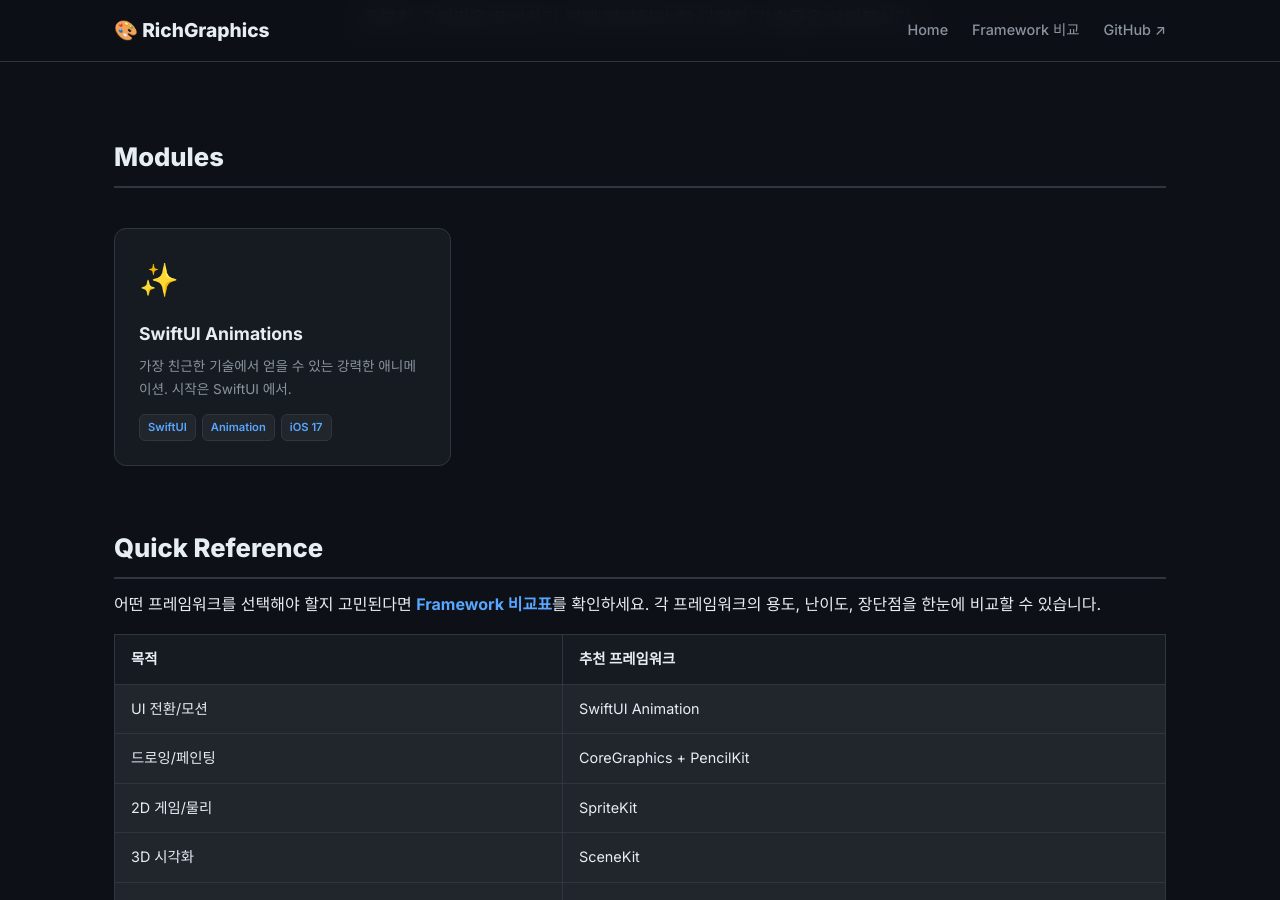
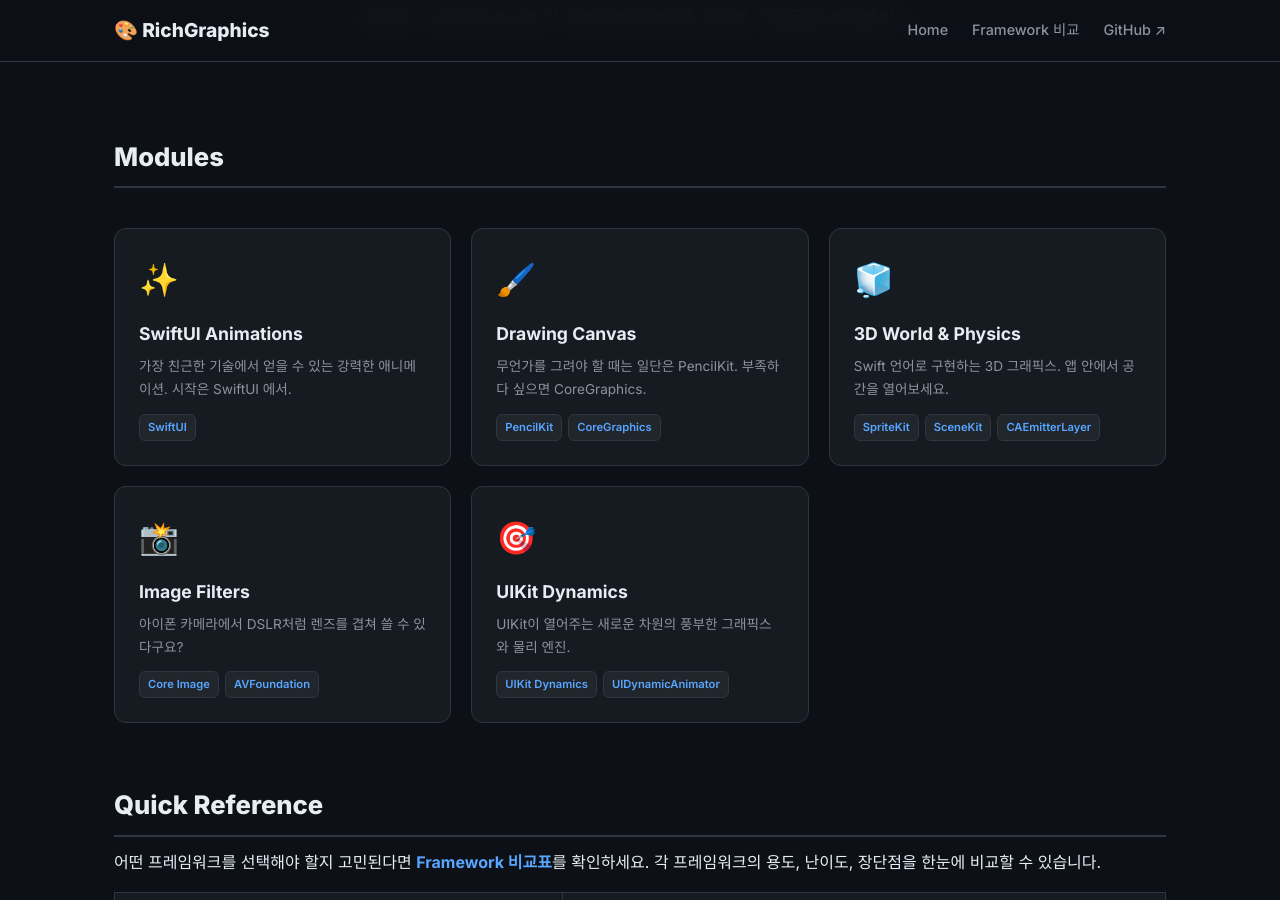
Before and after one commit to lingostar/RichGraphics, a Jekyll site: the page built from docs/index.md, in a window 1280 px wide and 900 px high, scrolled down 256 px. Built offline with Jekyll 4.4.1, drawn with Linux system fonts in a browser that asks for light colours.

Commit message:
docs: restore 4 module cards; tweak tags
- Restore Drawing Canvas, 3D World & Physics, Image Filters, UIKit
  Dynamics cards on the home page (the previous trim was too aggressive).
- SwiftUI Animations card now has only the "SwiftUI" tag (removed
  Animation, iOS 17) — keeps the row clean and focused.
- Drawing Canvas tag order swapped to PencilKit first, CoreGraphics
  second, matching the prose ordering ("일단은 PencilKit, 부족하면
  CoreGraphics").

Co-Authored-By: Claude Opus 4.6 (1M context) <noreply@anthropic.com>

```diff
--- a/docs/index.md
+++ b/docs/index.md
@@ -18,8 +18,47 @@ title: Home
     <p>가장 친근한 기술에서 얻을 수 있는 강력한 애니메이션. 시작은 SwiftUI 에서.</p>
     <div class="tech-tags">
       <span class="tech-tag">SwiftUI</span>
-      <span class="tech-tag">Animation</span>
-      <span class="tech-tag">iOS 17</span>
+    </div>
+  </a>
+
+  <a href="{{ '/modules/drawing-canvas' | relative_url }}" class="module-card">
+    <div class="card-icon">🖌️</div>
+    <h3>Drawing Canvas</h3>
+    <p>무언가를 그려야 할 때는 일단은 PencilKit. 부족하다 싶으면 CoreGraphics.</p>
+    <div class="tech-tags">
+      <span class="tech-tag">PencilKit</span>
+      <span class="tech-tag">CoreGraphics</span>
+    </div>
+  </a>
+
+  <a href="{{ '/modules/3d-world-and-physics' | relative_url }}" class="module-card">
+    <div class="card-icon">🧊</div>
+    <h3>3D World & Physics</h3>
+    <p>Swift 언어로 구현하는 3D 그래픽스. 앱 안에서 공간을 열어보세요.</p>
+    <div class="tech-tags">
+      <span class="tech-tag">SpriteKit</span>
+      <span class="tech-tag">SceneKit</span>
+      <span class="tech-tag">CAEmitterLayer</span>
+    </div>
+  </a>
+
+  <a href="{{ '/modules/image-filters' | relative_url }}" class="module-card">
+    <div class="card-icon">📸</div>
+    <h3>Image Filters</h3>
+    <p>아이폰 카메라에서 DSLR처럼 렌즈를 겹쳐 쓸 수 있다구요?</p>
+    <div class="tech-tags">
+      <span class="tech-tag">Core Image</span>
+      <span class="tech-tag">AVFoundation</span>
+    </div>
+  </a>
+
+  <a href="{{ '/modules/uikit-dynamics' | relative_url }}" class="module-card">
+    <div class="card-icon">🎯</div>
+    <h3>UIKit Dynamics</h3>
+    <p>UIKit이 열어주는 새로운 차원의 풍부한 그래픽스와 물리 엔진.</p>
+    <div class="tech-tags">
+      <span class="tech-tag">UIKit Dynamics</span>
+      <span class="tech-tag">UIDynamicAnimator</span>
     </div>
   </a>
 
```
